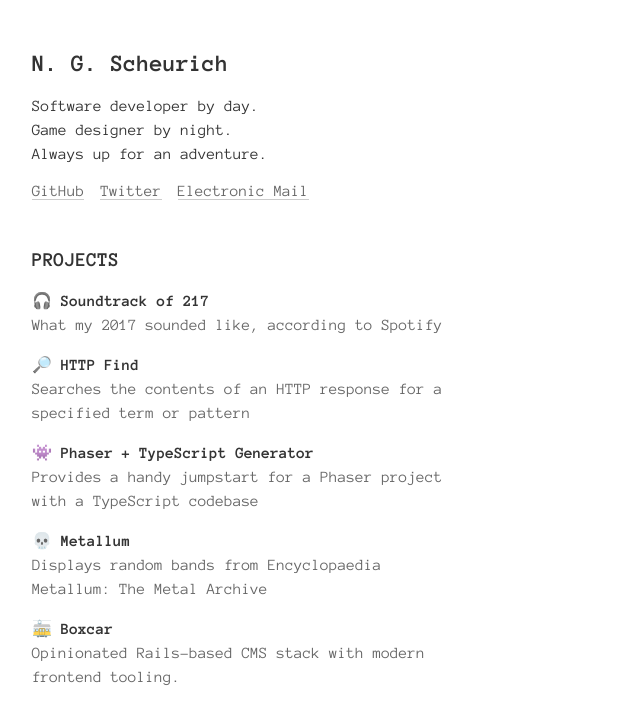
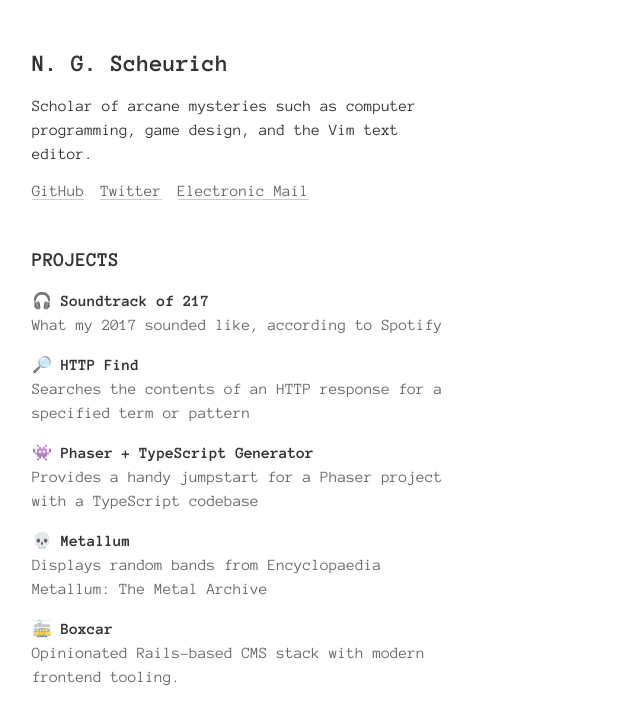
Before and after one commit to ngscheurich/website, a Gatsby site: page / in a window 1280 px wide. Shown: the whole page, without its empty margins (0-640 px from the left). Built offline with nearby package versions, Linux system fonts and the light colour scheme; Gatsby itself is replaced by a stand-in of ours.

Commit message:
Change description

```diff
--- a/src/components/Bio.js
+++ b/src/components/Bio.js
@@ -10,11 +10,10 @@ export default () => (
       <span itemProp="familyName">Scheurich</span>
     </h1>
 
-    <div className="lh-copy">
-      <p className="mv0">Software developer by day.</p>
-      <p className="mv0">Game designer by night.</p>
-      <p className="mv0">Always up for an adventure.</p>
-    </div>
+    <p className="lh-copy mv0">
+      Scholar of arcane mysteries such as computer programming, game design, and
+      the Vim text editor.
+    </p>
 
     <ul className="list pl0 flex">
       <li className="mr3">
```
